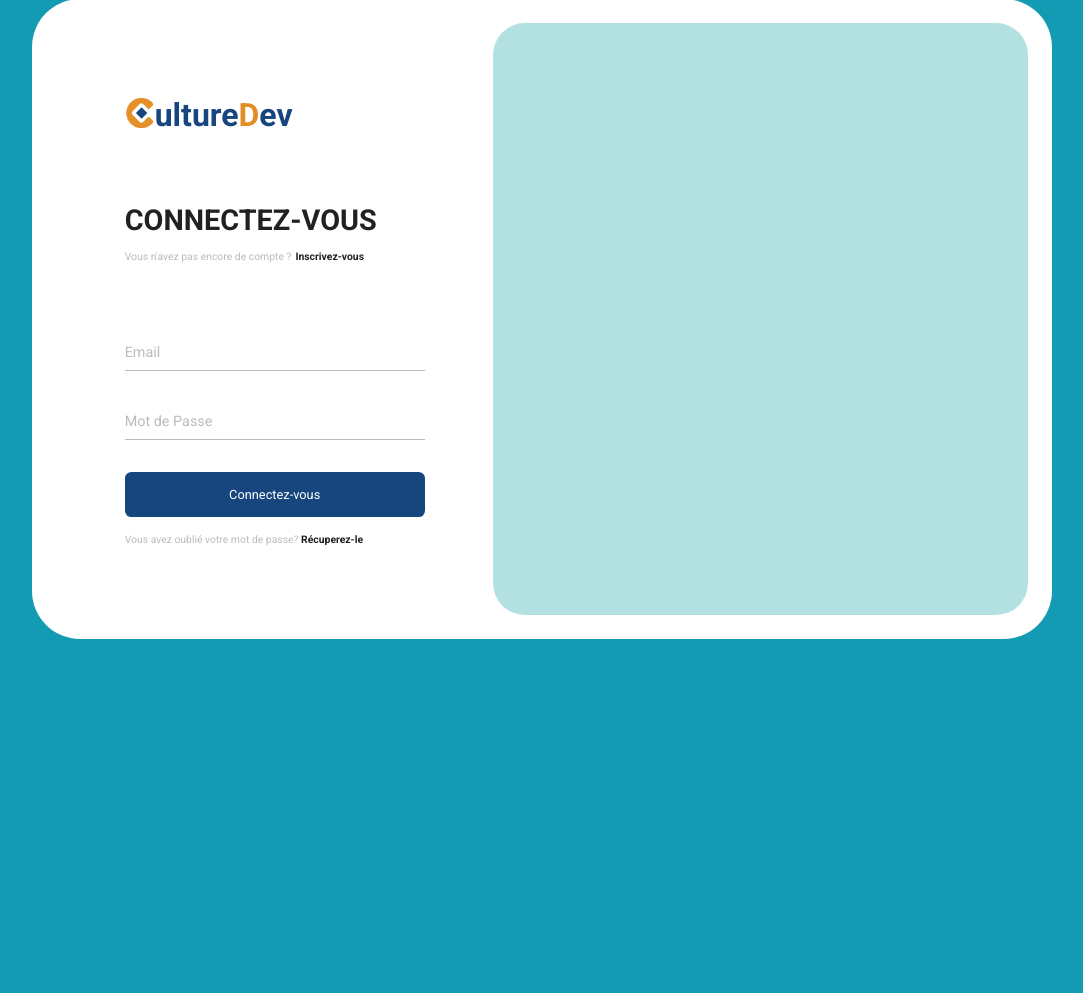
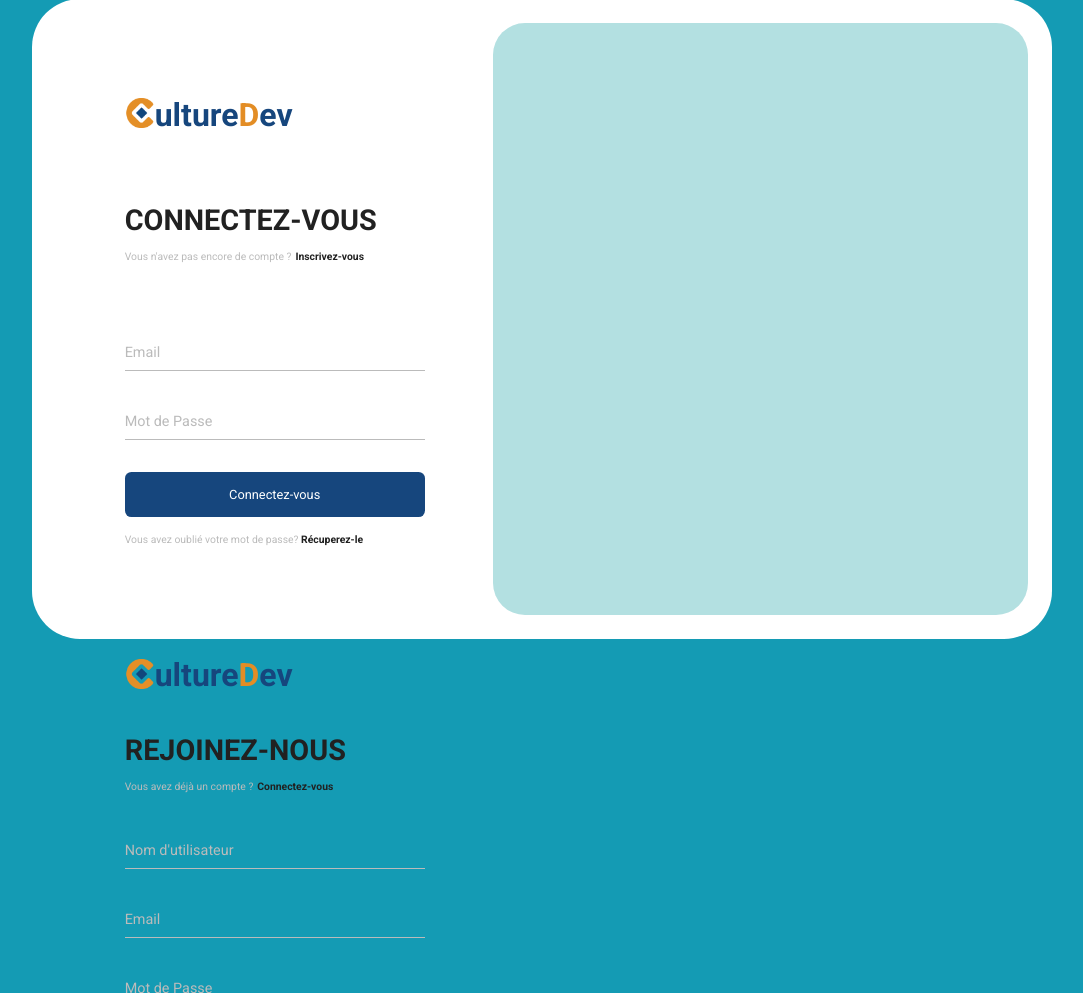
Before and after one commit to MehdiEz-z/CultureDev, a PHP site: page / in a window 1280 px wide. Shown: the part 355-1348 px from the top of the page, without its empty margins (98-1181 px from the left). Run offline with PHP 8.4, Linux system fonts and the light colour scheme; some libraries are stand-ins or nearby versions.

Commit message:
Partie Signup Reste switch Form et Carousel

```diff
--- a/Sass/Abstracts/_mixins.scss
+++ b/Sass/Abstracts/_mixins.scss
@@ -9,6 +9,12 @@
     position: $position;
     top: $top;
     left: $left;
+}
+
+@mixin grid($grid,$column,$row){
+    display: $grid;
+    grid-template-columns: $column;
+    grid-template-rows: $row;
 }
 
 @mixin w-h($w,$h){
--- a/Sass/Layouts/_signup.scss
+++ b/Sass/Layouts/_signup.scss
@@ -0,0 +1,81 @@
+.signup{
+    @include flex(flex,null,space-evenly,column);
+    @include w-h(100%,100%);
+    max-width: 300px;
+    margin: 0 auto;
+    pointer-events: none;
+    .logo{
+        @include flex(flex,center,null,null);
+        img{
+            @include w-h(30px,null);
+        }
+        h3{
+            @include font(2rem,null,$blue-one);
+            padding-top: .2rem;
+            span{
+                color: $orange;
+            }
+        }
+    }
+    .head{
+        h2{
+            @include font(1.8rem,700,$black);
+            margin-bottom: .5rem;
+        }
+        h6{
+            @include font(.65rem,400,$grey);
+            display: inline;
+        }
+        .toggle{
+            @include font(.65rem,700,$black);
+            text-decoration: none;
+            transition: 0.4s;
+            &:hover{
+                color: $blue-two;
+            }
+        }
+    }
+    .form-content{
+        .inputs{
+            position: relative;
+            @include w-h(null,37px);
+            margin-bottom: 2rem;
+            .input-field{
+                position: absolute;
+                @include w-h(100%,100%);
+                @include outline;
+                background: none;
+                border-bottom: 1px solid $grey;
+                @include font(.9rem,null,$black);
+                transition: 0.4s;
+                &.active-input{
+                    border-bottom: 1px solid $blue-two;
+                    + label{
+                        font-size: .65rem;
+                        top: -2.5px;
+                        color: $blue-two
+                    }
+                }
+
+            }
+            label{
+                @include position(absolute,50%,0);
+                transform: translateY(-50%);
+                @include font(.9rem,null,$grey);
+                pointer-events: none;
+                transition: 0.4s;
+            }
+        }
+        .text{
+            @include font(.65rem,400,$grey);
+            a{
+                @include font(.65rem,700,$black);
+                text-decoration: none;
+                transition: 0.4s;
+                &:hover{
+                    color: $blue-two;
+                }
+            }
+        }
+    }
+}
--- a/Sass/mains.css
+++ b/Sass/mains.css
@@ -104,6 +104,104 @@
   color: #149BB4;
 }
 
+.signup {
+  display: flex;
+  justify-content: space-evenly;
+  flex-direction: column;
+  width: 100%;
+  height: 100%;
+  max-width: 300px;
+  margin: 0 auto;
+  pointer-events: none;
+}
+.signup .logo {
+  display: flex;
+  align-items: center;
+}
+.signup .logo img {
+  width: 30px;
+}
+.signup .logo h3 {
+  font-size: 2rem;
+  color: #16467D;
+  padding-top: 0.2rem;
+}
+.signup .logo h3 span {
+  color: #E38D25;
+}
+.signup .head h2 {
+  font-size: 1.8rem;
+  font-weight: 700;
+  color: #212121;
+  margin-bottom: 0.5rem;
+}
+.signup .head h6 {
+  font-size: 0.65rem;
+  font-weight: 400;
+  color: #bbb;
+  display: inline;
+}
+.signup .head .toggle {
+  font-size: 0.65rem;
+  font-weight: 700;
+  color: #212121;
+  text-decoration: none;
+  transition: 0.4s;
+}
+.signup .head .toggle:hover {
+  color: #149BB4;
+}
+.signup .form-content .inputs {
+  position: relative;
+  height: 37px;
+  margin-bottom: 2rem;
+}
+.signup .form-content .inputs .input-field {
+  position: absolute;
+  width: 100%;
+  height: 100%;
+  border: none;
+  outline: none;
+  background: none;
+  border-bottom: 1px solid #bbb;
+  font-size: 0.9rem;
+  color: #212121;
+  transition: 0.4s;
+}
+.signup .form-content .inputs .input-field.active-input {
+  border-bottom: 1px solid #149BB4;
+}
+.signup .form-content .inputs .input-field.active-input + label {
+  font-size: 0.65rem;
+  top: -2.5px;
+  color: #149BB4;
+}
+.signup .form-content .inputs label {
+  position: absolute;
+  top: 50%;
+  left: 0;
+  transform: translateY(-50%);
+  font-size: 0.9rem;
+  color: #bbb;
+  pointer-events: none;
+  transition: 0.4s;
+}
+.signup .form-content .text {
+  font-size: 0.65rem;
+  font-weight: 400;
+  color: #bbb;
+}
+.signup .form-content .text a {
+  font-size: 0.65rem;
+  font-weight: 700;
+  color: #212121;
+  text-decoration: none;
+  transition: 0.4s;
+}
+.signup .form-content .text a:hover {
+  color: #149BB4;
+}
+
 .login-btn {
   width: 100%;
   height: 45px;
--- a/index.html
+++ b/index.html
@@ -56,6 +56,45 @@
                             </p>
                         </div>
                     </form>
+                    <!-- Sign-up Form -->
+                    <form action="" class="signup">
+                        <!-- Logo Form-->
+                        <div class="logo">
+                            <img src="./Assets/Images/logo.png" alt="CultureDevLogo">
+                            <h3>ulture<span>D</span>ev</h3>
+                        </div>
+                        <!-- Head Form-->
+                        <div class="head">
+                            <h2>REJOINEZ-NOUS</h2>
+                            <h6>Vous avez déjà un compte ?</h6>
+                            <a href="#" class="toggle">Connectez-vous</a>
+                        </div>
+                        <!-- Content Form -->
+                        <div class="form-content">
+                            <!-- Username Input -->
+                            <div class="inputs">
+                                <input class="input-field" name="username" type="text">
+                                <label>Nom d'utilisateur</label>
+                            </div>
+                            <!-- Email Input -->
+                            <div class="inputs">
+                                <input class="input-field" name="email" type="email">
+                                <label>Email</label>
+                            </div>
+                            <!-- Password Input -->
+                            <div class="inputs">
+                                <input class="input-field" name="password" type="password">
+                                <label>Mot de Passe</label>
+                            </div>
+                            <!-- Password Confirmation Input -->
+                            <div class="inputs">
+                                <input class="input-field" name="cpassword" type="password">
+                                <label>Confirmez votre mot de Passe</label>
+                            </div>
+                            <!-- Login Button -->
+                            <input type="submit" class="login-btn" name="login" value="Inscrivez-vous" >
+                        </div>
+                    </form>
                 </div>
                 <div class="carousel"></div>
             </div>
```
Also changed, not shown: 1 other file.
